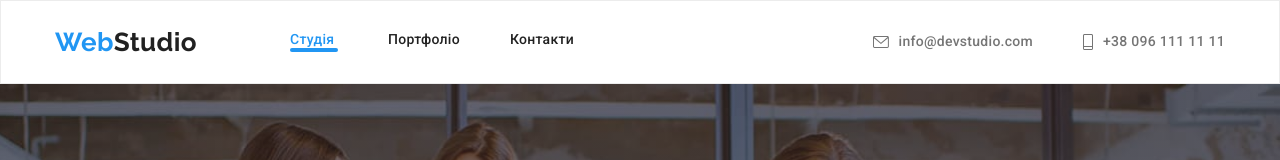
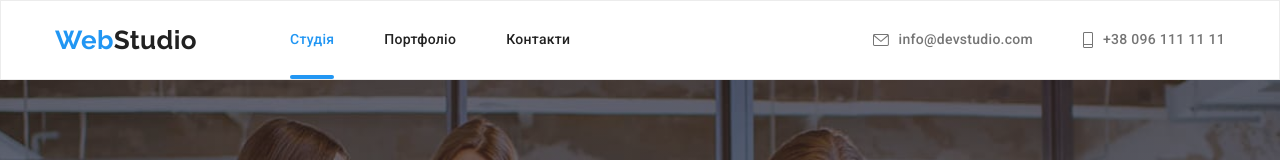
Before and after one commit to olenkor/goit-markup-hw--05, a plain HTML site: page index.html in a window 1280 px wide. Shown: the top 160 px of the page. Drawn offline with nearby package versions, Linux system fonts and the light colour scheme.

Commit message:
add current::after

```diff
--- a/css/style.css
+++ b/css/style.css
@@ -127,21 +127,21 @@ img{
     padding-top: 31px;
     padding-bottom: 31px;
     transition: color var(--transition-time) var(--transition);
+    position: relative;
 
 }
 
 .current::after{
     content: '';
-    display: flex;
-    width: 48px;
+    display: block;
+    width: 100%;
     height: 4px;
     background-color: var(--accent-color);
     border-radius: 2px;
-    margin: 0 auto;
-    align-self: flex-end;
 
-
-
+    position: absolute;
+    bottom: 0;
+    left: 0;
 
 
 }
```
